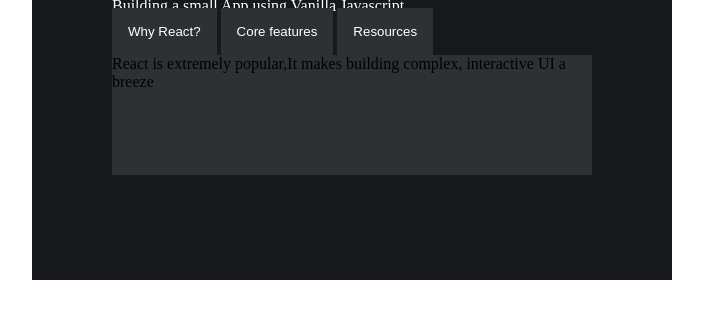
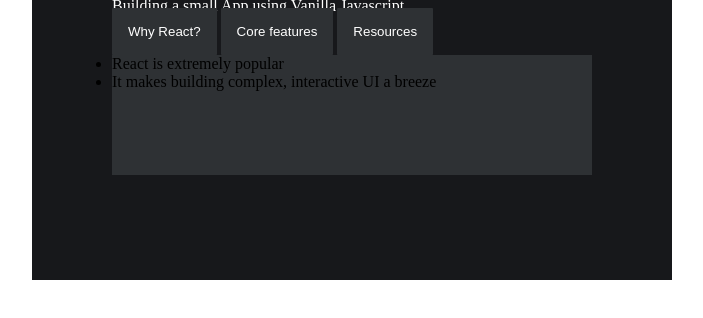
Before and after one commit to breno-rdv/react-roadmap, a plain HTML site: page 03-small-app-js.html in a window 1280 px wide. Both pictures are taken after a click on the button "Why React?". Shown: the part 320-638 px from the top of the page, without its empty margins (288-991 px from the left). Drawn offline with Linux system fonts and the light colour scheme.

Commit message:
feat(SmallAppJs): add small application to showcase Vanilla JS

```diff
--- a/03-small-app-js.html
+++ b/03-small-app-js.html
@@ -49,6 +49,7 @@
         }
 
         .menu button:hover {
+            cursor: pointer;
             background-color: #D3A121;
         }
 
@@ -65,13 +66,41 @@
             <p>Building a small App using Vanilla Javascript</p>
         </div>
         <div class="menu">
-            <button>Why React?</button>
-            <button>Core features</button>
-            <button>Resources</button>
+            <button id="whyReact">Why React?</button>
+            <button id="coreFeatures">Core features</button>
+            <button id="resources">Resources</button>
         </div>
         <div class="content"></div>
     </main>
     <script type="text/javascript">
+        const content = document.querySelector('.content');
+        const whyReactButton = document.getElementById('whyReact');
+        const coreFeaturesButton = document.getElementById('coreFeatures');
+        const resourcesButton = document.getElementById('resources');
+
+        function showContent(id) {
+            const ul = document.createElement('ul');
+            let listItems = "";
+
+            for (item of id ? tabsContent[id] : tabsContent['whyReact']) {
+                listItems += `<li>${item}</li>`;
+            }
+
+            content.innerHTML = "";
+            ul.innerHTML = listItems;
+            content.append(ul);
+        };
+
+        function handleEvent(e) {
+            showContent(e.target.id);
+        }
+
+        whyReactButton.addEventListener('click', handleEvent);
+
+        coreFeaturesButton.addEventListener('click', handleEvent);
+
+        resourcesButton.addEventListener('click', handleEvent);
+
         const tabsContent = {
             whyReact: [
                 'React is extremely popular',
@@ -87,9 +116,9 @@
                 'Content from EggHead'
             ]
         };
+
         window.addEventListener('load', function() {
-            const content = document.querySelector('.content');
-            content.innerHTML = `<p>${tabsContent.whyReact}</p>`
+            showContent()
         });
     </script>
 </body>
```
